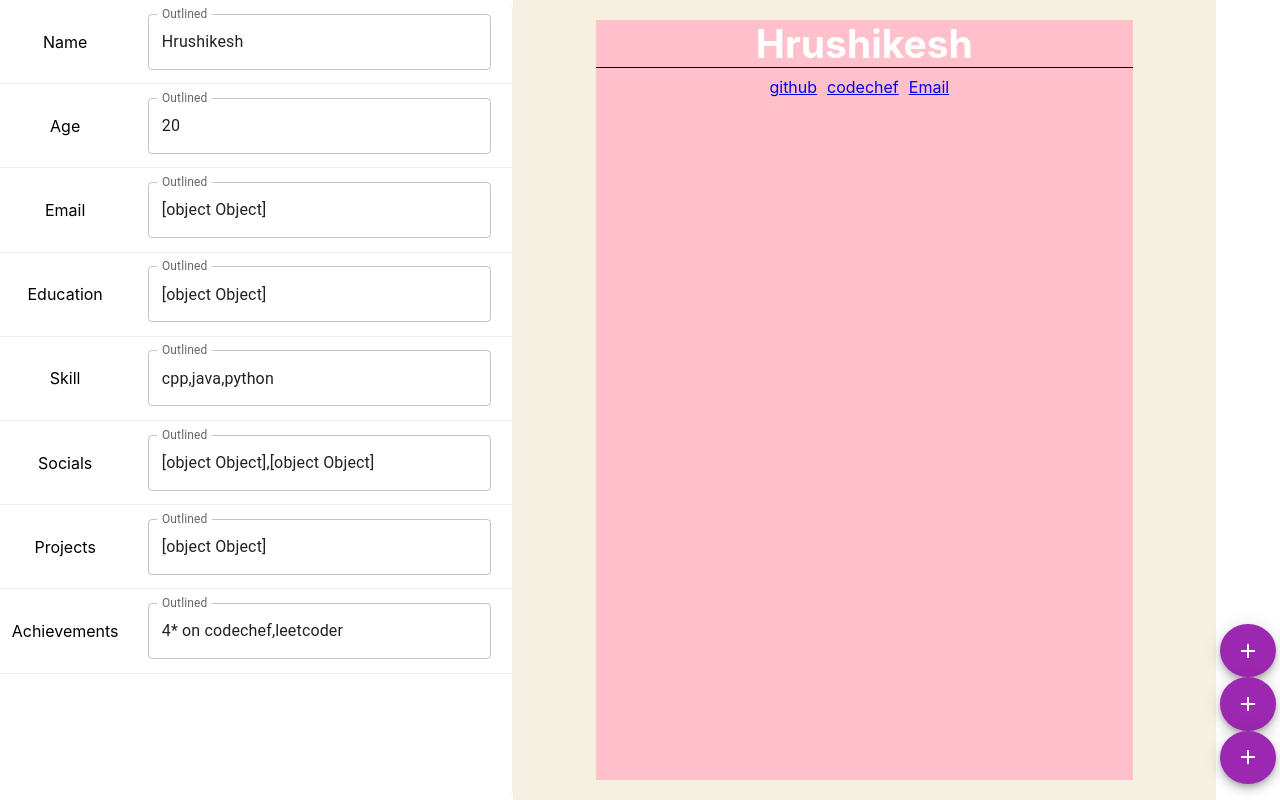
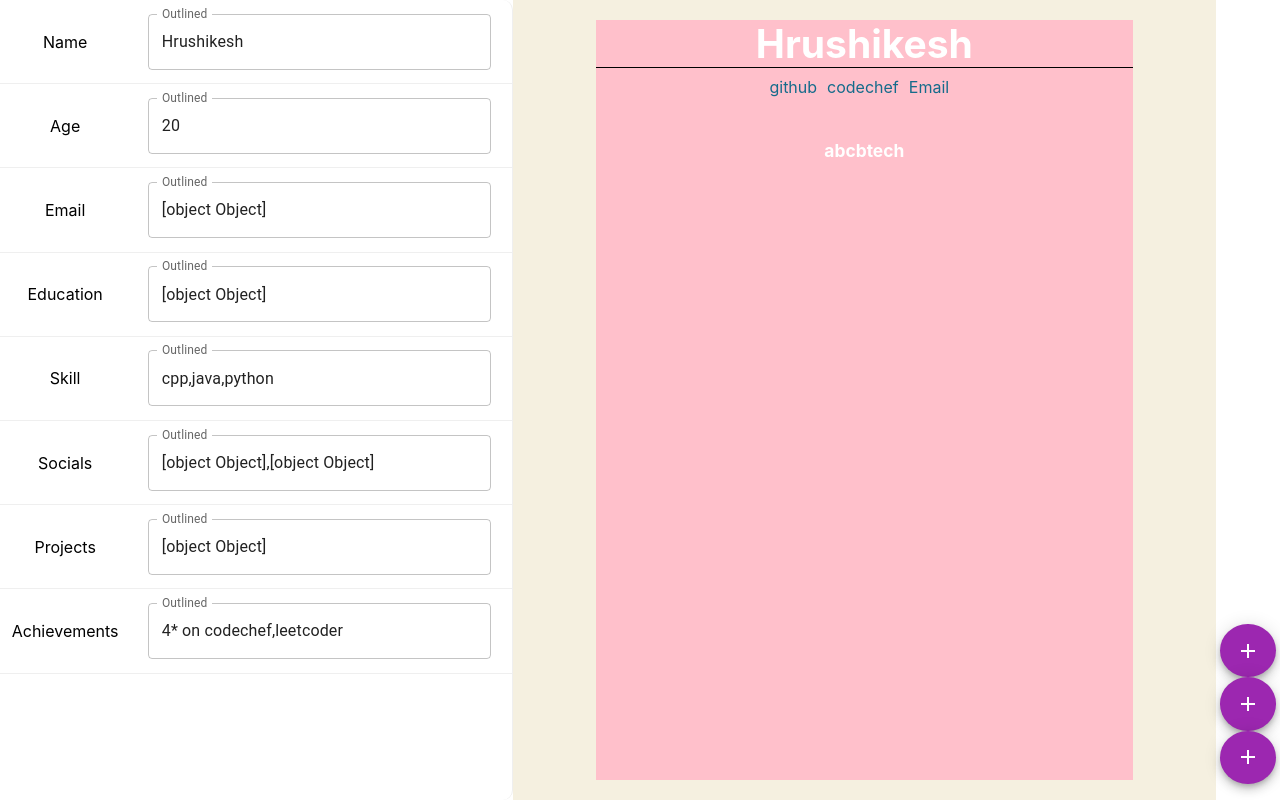
Before and after one commit to hrushikesh-02/resumifi, a React (Create React App) app: page / in a window 1280 px wide. Built offline with nearby package versions, Linux system fonts and the light colour scheme.

Commit message:
added education component

```diff
--- /dev/null
+++ b/src/components/Education.css
@@ -0,0 +1,3 @@
+.EduComponent{
+    height: 50px;
+}
--- /dev/null
+++ b/src/components/Education.js
@@ -0,0 +1,17 @@
+import React from 'react'
+import styles from"./Education.css";
+export default function Education({data}) {
+  return (
+    <div className='EduComponent'>
+        {data.education.map((edu) => {
+            return (
+              <h6>
+                {edu.name}
+                {edu.degree}
+              </h6>
+            );
+          })}
+
+    </div>
+  );
+}
--- a/src/components/OutputWindow.js
+++ b/src/components/OutputWindow.js
@@ -1,4 +1,5 @@
 import React from "react";
+import Education from "./Education";
 import styles from "./OutputWindow.module.css";
 
 export default function OutputWindow({ data }) {
@@ -22,10 +23,7 @@ export default function OutputWindow({ data }) {
           </a></span>
       </div>
 
-      <div className={styles.main}>
-
-
-      </div>
+     <Education  data={data}/>
 
       {/* <div className={styles.header}>
         <h3>{data.name}</h3>
--- a/src/components/OutputWindow.module.css
+++ b/src/components/OutputWindow.module.css
@@ -3,26 +3,33 @@
     padding: 0;;
 } */
 
-.wrapper{
-    aspect-ratio: 1/1.414 ;
+.wrapper {
+  aspect-ratio: 1/1.414;
   background-color: pink;
   min-height: 95vh;
   display: flex;
-    justify-content: center;
+    /* align-items: center; */
+    flex-direction: column;
+
 }
-.header{
+.header {
   width: 100%;
 }
-.header>h2,h3{
+.header > h2,
+h3 {
   margin: 0;
 }
-.header>span{
+.header > span {
   font-size: 1rem;
-    margin-right: 10px ;
+  margin-right: 10px;
 }
-.header>h3{
+.header > h3 {
   font-size: 1rem;
 }
-.header>h2{
+.header > h2 {
   border-bottom: 1px solid black;
 }
+a {
+  text-decoration: none;
+  color: rgb(21, 107, 139);
+}
```
Lines whose indentation alone changed are shown as unchanged.
